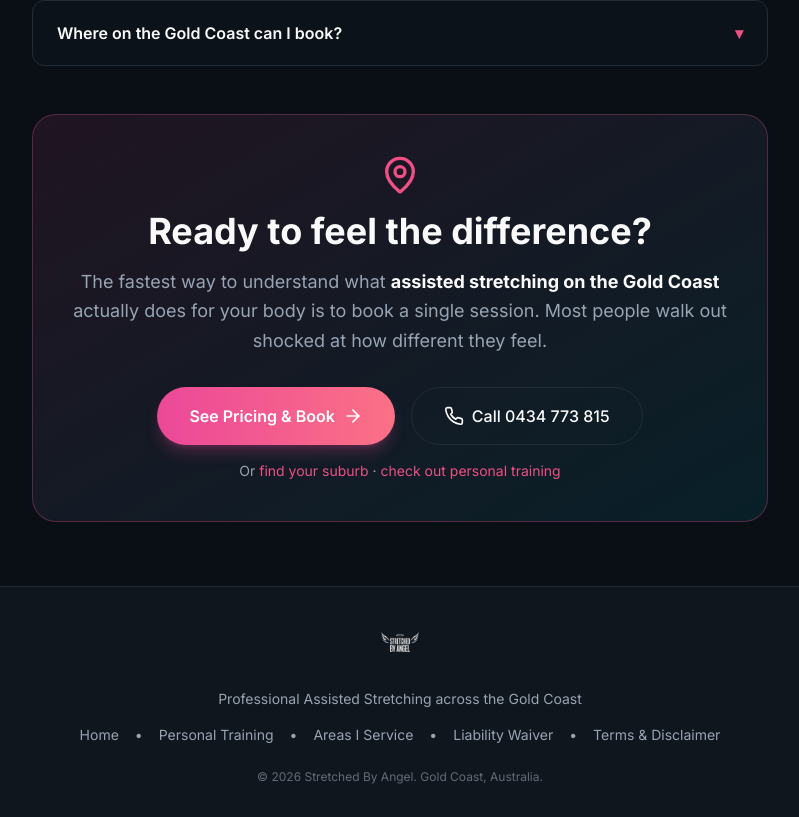
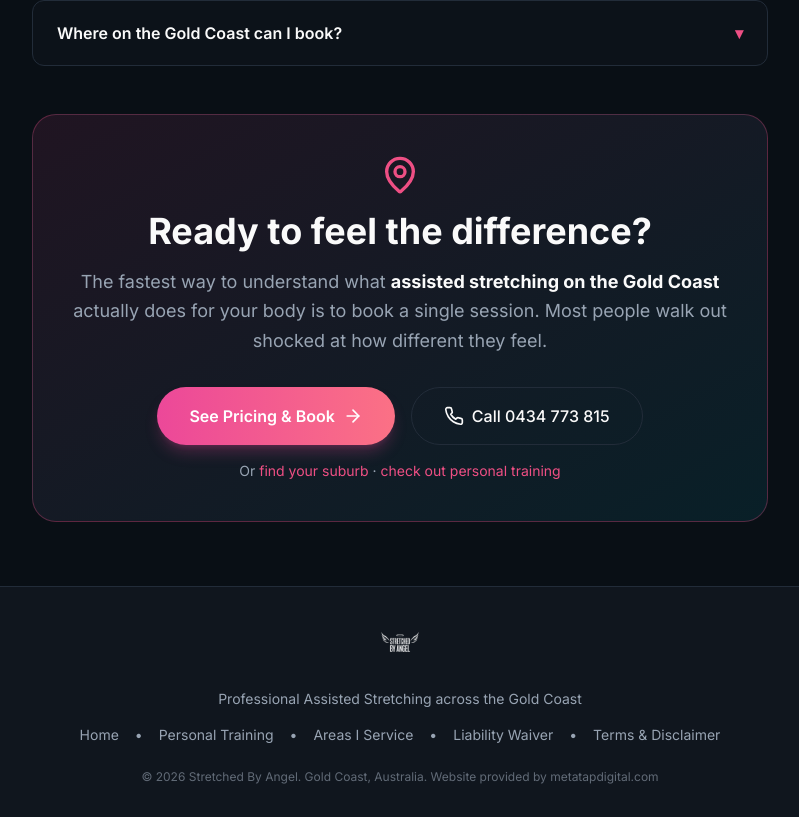
Before and after one commit to adwordsmanagergc-wq/stretchedbyangel, a React (Vite) app: page /assisted-stretching-gold-coast in a window 1280 px wide. Shown: the part 7560-8377 px from the top of the page, without its empty margins (240-1039 px from the left). Built offline with nearby package versions, Linux system fonts and the light colour scheme.

Commit message:
Add metatapdigital.com credit to blog footer

```diff
--- a/src/react-app/pages/Blog.tsx
+++ b/src/react-app/pages/Blog.tsx
@@ -648,7 +648,7 @@ export default function BlogPage() {
             <Link to="/disclaimer" className="hover:text-primary transition-colors">Terms & Disclaimer</Link>
           </div>
           <p className="text-muted-foreground/60 text-xs mt-6">
-            © {new Date().getFullYear()} Stretched By Angel. Gold Coast, Australia.
+            © {new Date().getFullYear()} Stretched By Angel. Gold Coast, Australia. Website provided by <a href="https://metatapdigital.com" target="_blank" rel="noopener" className="hover:text-primary transition-colors">metatapdigital.com</a>
           </p>
         </div>
       </footer>
```
